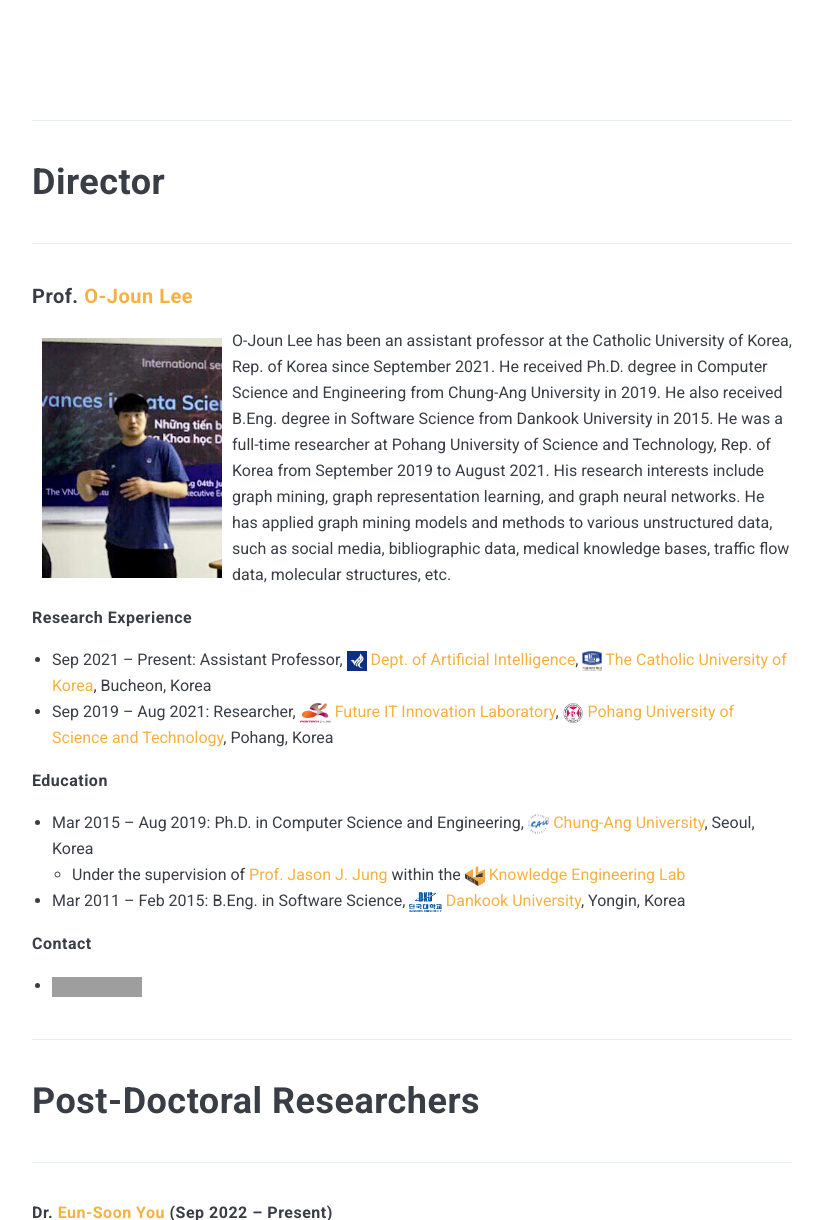
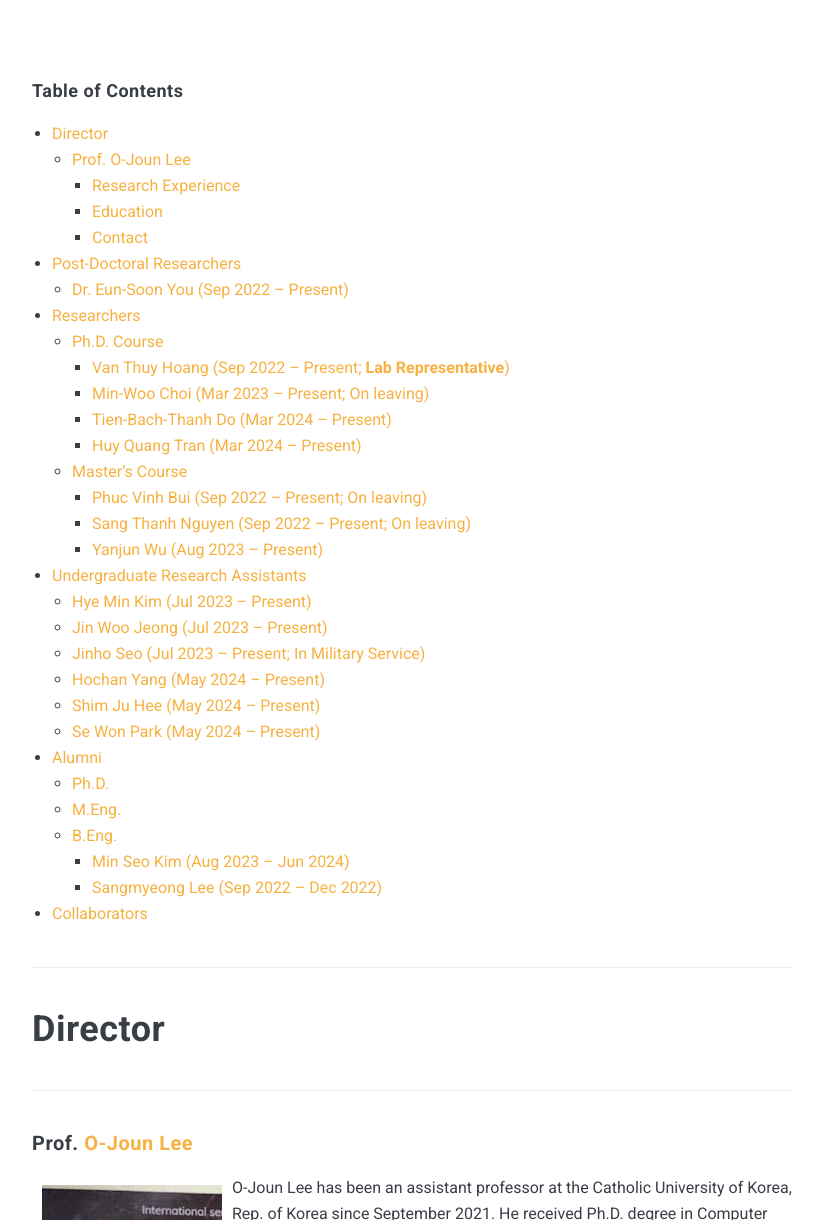
Before and after one commit to AIDTLab-DAU/AIDTLab-DAU.github.io, a Jekyll site: the page built from _pages/1-member.md, in a window 1280 px wide and 1400 px high, scrolled down 731 px. Shown: the part 180-1400 px from the top of the window, without its empty margins (228-1051 px from the left). Built offline with Jekyll 4.4.1, drawn with Linux system fonts in a browser that asks for light colours; nearby versions of some CDN libraries; grey boxes are pictures that could not be loaded.

Commit message:
test table of content

```diff
--- a/_pages/1-member.md
+++ b/_pages/1-member.md
@@ -7,6 +7,9 @@ description: Members, alumni and collaborators of the AI Digital Twin Lab, Dong-
 toc: true
 ---
 
+<h5>Table of Contents</h5>
+* TOC
+{:toc}
 
 ***
 # Director
```
